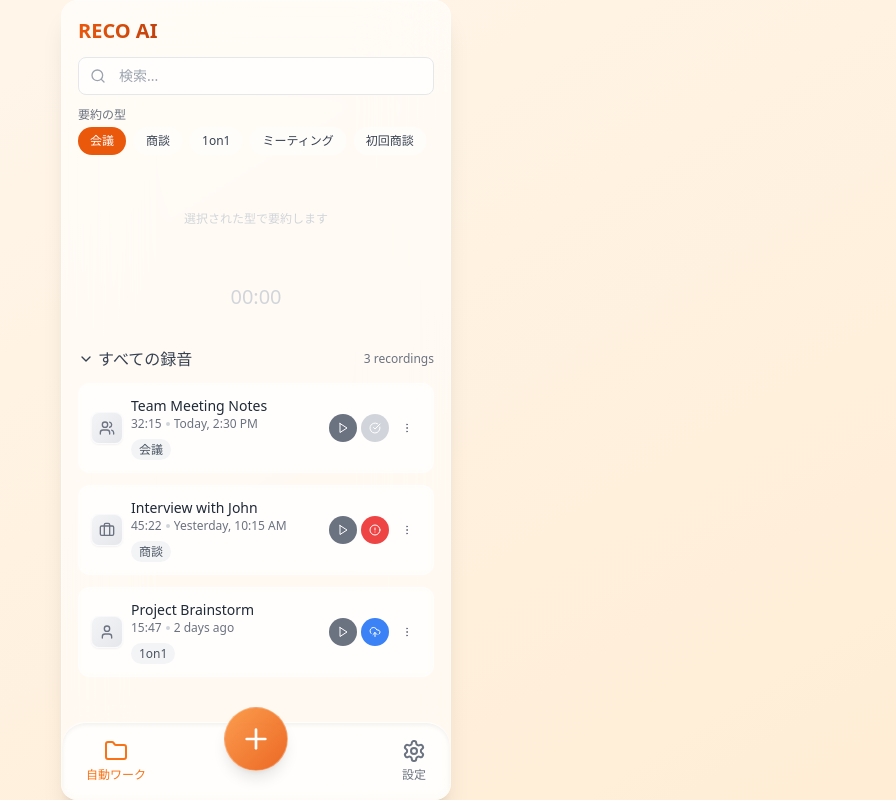
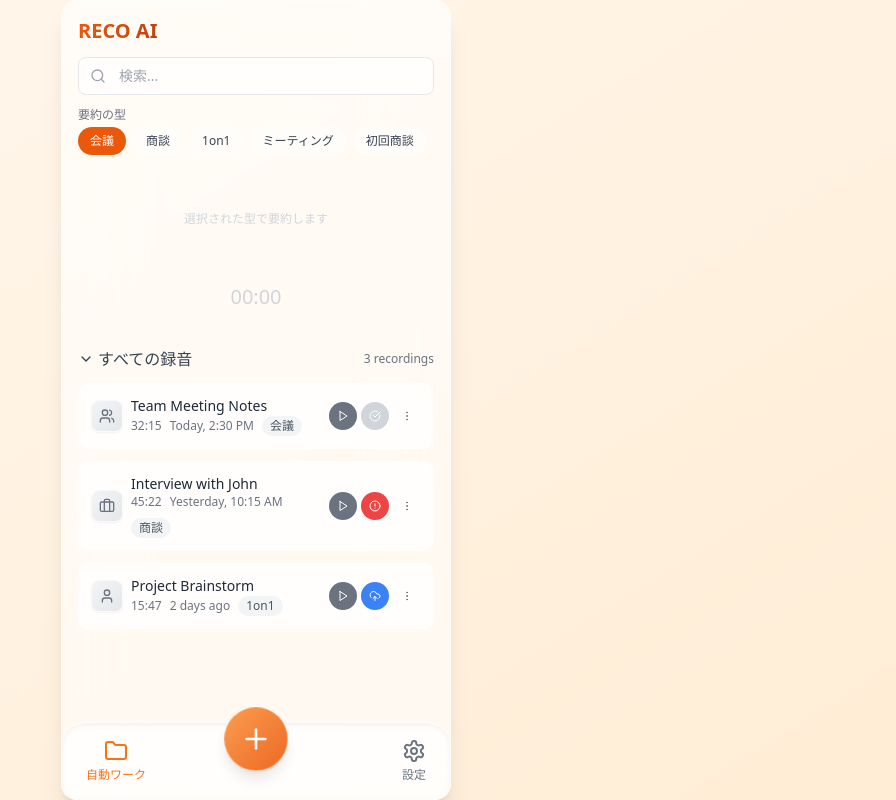
Before and after one commit to FoundD-oka/Washed-Glass-Recording-App, a React app: page / in a window 1280 px wide. Shown: the whole page, without its empty margins (384-1280 px from the left). Built offline with nearby package versions, Linux system fonts and the light colour scheme; the HTML template or start-up script is replaced by a standard one.

Commit message:
[Magic Patterns] Updated from 'Remove Display of Recording Info'

```diff
--- a/src/components/RecordingItem.tsx
+++ b/src/components/RecordingItem.tsx
@@ -142,16 +142,15 @@ const RecordingItem: React.FC<RecordingItemProps> = ({
               <h3 className="text-gray-800 font-medium text-sm truncate">
                 {recording.name}
               </h3>
-              <div className="text-xs text-gray-500 flex items-center gap-1">
-                <span>{recording.duration}</span>
-                <span className="w-1 h-1 bg-gray-300 rounded-full"></span>
-                <span className="truncate">{recording.date}</span>
+              <div className="flex flex-wrap items-center gap-2">
+                <div className="text-xs text-gray-500">
+                  {recording.duration}
+                </div>
+                <div className="text-xs text-gray-500">{recording.date}</div>
+                {recording.tag && <span className="text-xs px-2 py-0.5 bg-gray-100 text-gray-600 rounded-full">
+                    {recording.tag}
+                  </span>}
               </div>
-              {recording.tag && <div className="mt-1">
-                  <span className="text-xs px-2 py-0.5 bg-gray-100 text-gray-600 rounded-full">
-                    {recording.tag}
-                  </span>
-                </div>}
             </div>}
         </div>
         <div className="flex items-center gap-1 relative z-10">
--- a/src/components/TranscriptPage.tsx
+++ b/src/components/TranscriptPage.tsx
@@ -179,7 +179,7 @@ const TranscriptPage: React.FC<TranscriptPageProps> = ({
                 編集
               </>}
           </Button>
-          <Button className="flex-1 flex items-center justify-center gap-2 bg-blue-500 text-white hover:bg-blue-600" size="md" onClick={handleCreateNewSummary} disabled={isEditing}>
+          <Button className="flex-1 flex items-center justify-center gap-2 !bg-blue-500 text-white !hover:bg-blue-600" size="md" onClick={handleCreateNewSummary} disabled={isEditing}>
             <PlusIcon className="h-4 w-4" />
             新しい要約を作る
           </Button>
```
